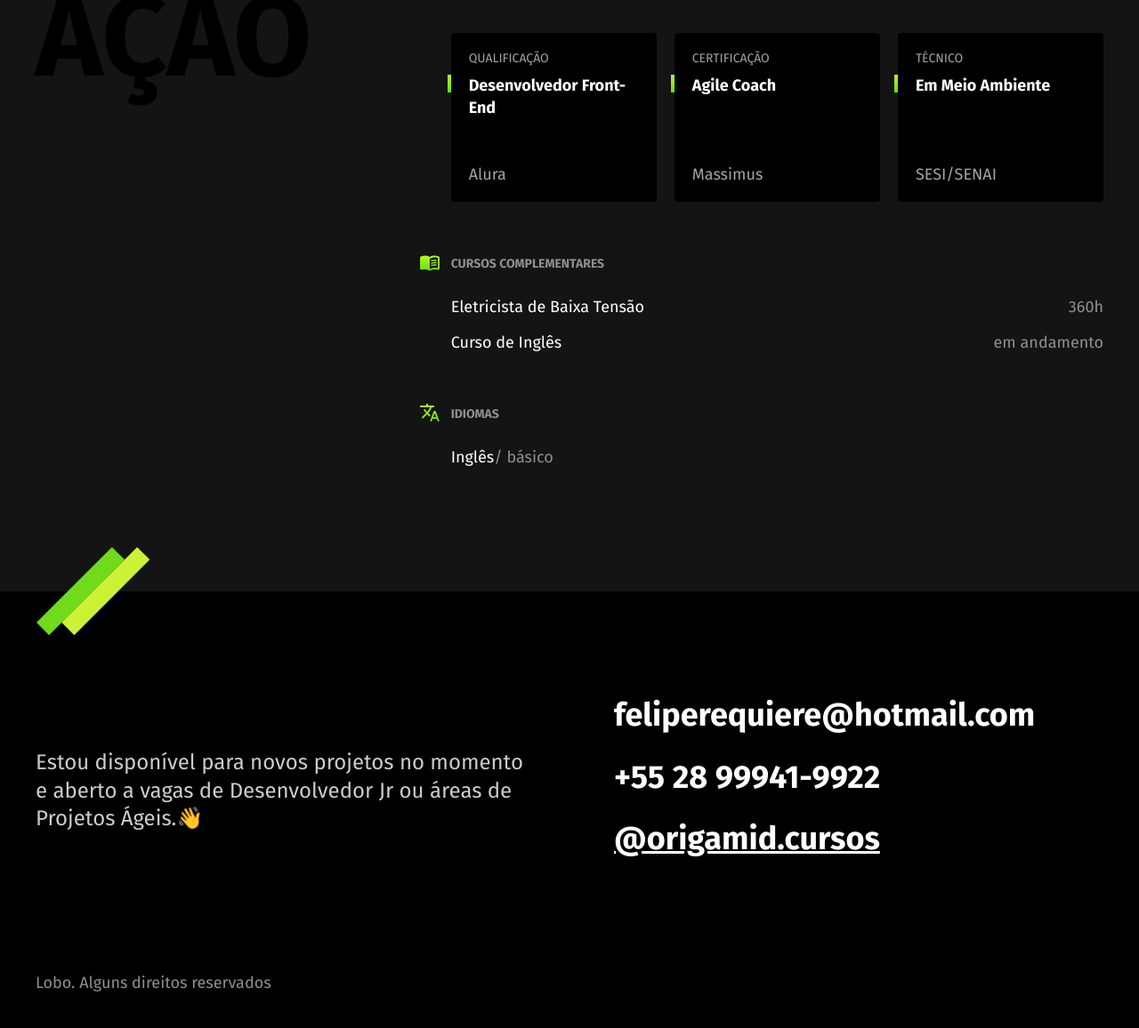
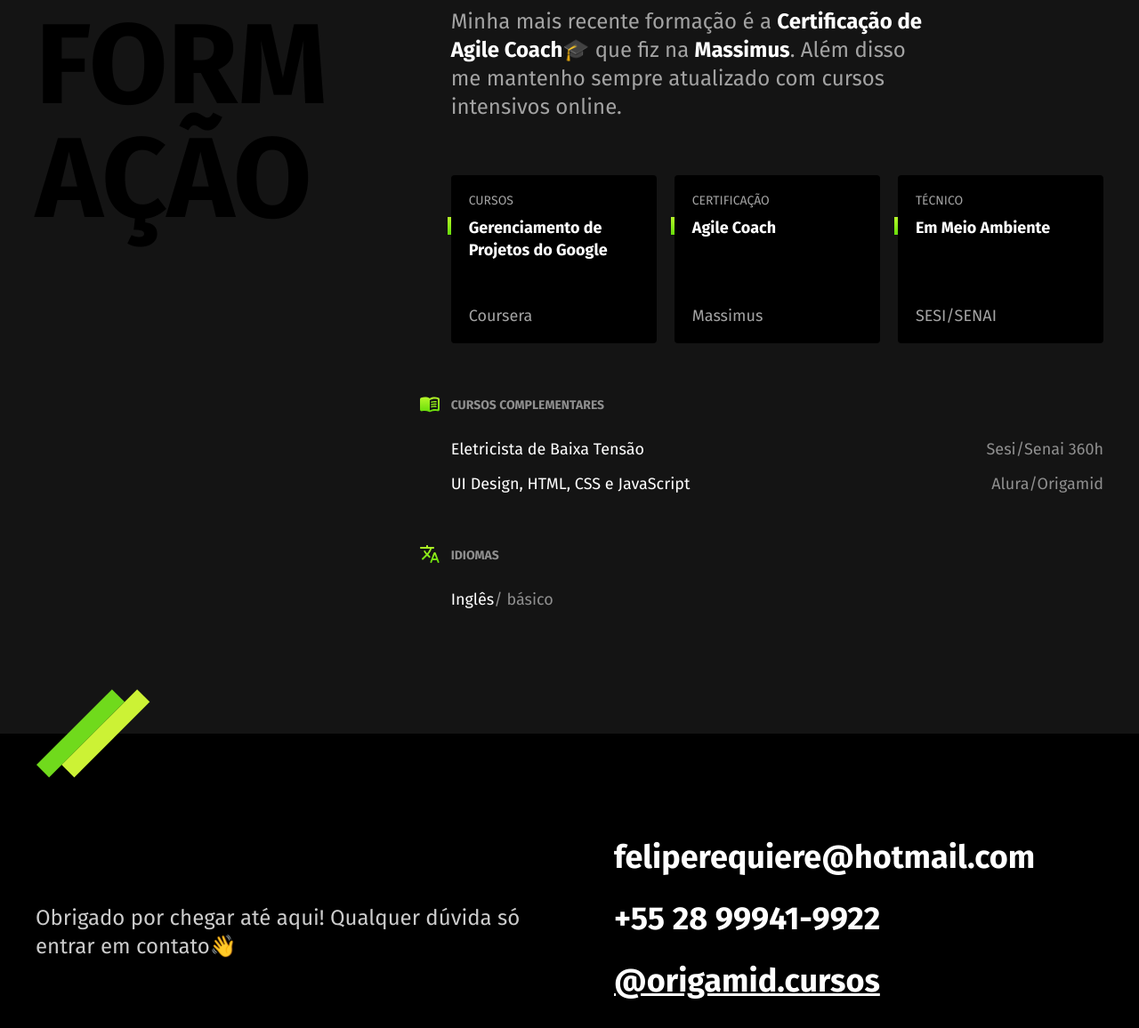
Before and after one commit to feliperequieri/feliperequieri.github.io, a plain HTML site: page index.html in a window 1280 px wide. Shown: the part 1638-2794 px from the top of the page at 89% size. Drawn offline with Linux system fonts and the light colour scheme.

Commit message:
Atualização do Portfólio

```diff
--- a/index.html
+++ b/index.html
@@ -31,7 +31,7 @@
   <main class="introducao">
     <img src="./img/perfil.jpg" alt="Lobo Cinza" width="360" height="520" class="foto">
     <div>
-      <h1>Desenvolvedor<br>Front End &<br> Agile Coach</h1>
+      <h1>Agile Coach <br>Scrum Master</br></h1>
       <p>localizado em Espirito Santo🏖</p>
     </div>
   </main>
@@ -39,7 +39,7 @@
   <section class="experiencia" id="experiencia" aria-label="Experiência">
     <h2 class="subtitulo">Projetos</h2>
     <div>
-      <p class="experiencia-texto">Já desenvolvi pequenos projetos como o Bikcraft utilizando apenas <strong>HTML</strong>, <strong>CSS</strong> e <strong>JavaScript</strong>. Também estou estudando na <strong>Massimus</strong> o curso de <strong>Agile Coach</strong></p>
+      <p class="experiencia-texto">No meu caminho de estudos em TI desenvolvi pequenos projetos como o Bikcraft utilizando apenas <strong>HTML</strong>, <strong>CSS</strong> e <strong>JavaScript</strong>. Nesse percuso descobri minha maior vocação que é atuar com <strong> equipes de desenvolvimento ágeis</strong> e por isso tenho investido todo tempo e dedicação de estudos nessa área. Gosto de ler e aprender constantemente, além de querer agregar valor com o que tenho de melhor.</p>
 
       <div class="empresa">
         <span class="empresa-ano">2022</span>
@@ -88,9 +88,9 @@
         <p class="formacao-texto">Minha mais recente formação é a <strong>Certificação de Agile Coach</strong>🎓 que fiz na <strong>Massimus</strong>. Além disso me mantenho sempre atualizado com cursos intensivos online.</p>
         <ul class="faculdade-lista">
           <li class="faculdade">
-            <span class="faculdade-tipo">Qualificação</span>
-            <h3 class="faculdade-curso">Desenvolvedor Front-End</h3>
-            <span class="faculdade-instituicao">Alura</span>
+            <span class="faculdade-tipo">Cursos</span>
+            <h3 class="faculdade-curso">Gerenciamento de Projetos do Google</h3>
+            <span class="faculdade-instituicao">Coursera</span>
           </li>
           <li class="faculdade">
             <span class="faculdade-tipo">Certificação</span>
@@ -107,8 +107,8 @@
           <div class="cursos">
             <h3>Cursos Complementares</h3>
             <ul>
-              <li>Eletricista de Baixa Tensão <span>360h</span></li>
-              <li>Curso de Inglês <span>em andamento</span></li>
+              <li>Eletricista de Baixa Tensão <span>Sesi/Senai 360h</span></li>
+              <li>UI Design, HTML, CSS e JavaScript <span>Alura/Origamid</span></li>
             </ul>
           </div>
           <div class="idiomas">
@@ -123,7 +123,7 @@
   </section>
   <footer class="footer" id="contato">
     <div class="footer-container">
-      <p class="footer-texto">Estou disponível para novos projetos no momento e aberto a vagas de Desenvolvedor Jr ou áreas de Projetos Ágeis.👋</p>
+      <p class="footer-texto">Obrigado por chegar até aqui! Qualquer dúvida só entrar em contato👋</p>
       <ul class="footer-contato">
         <li>feliperequiere@hotmail.com</li>
         <li>+55 28 99941-9922</li>
```
